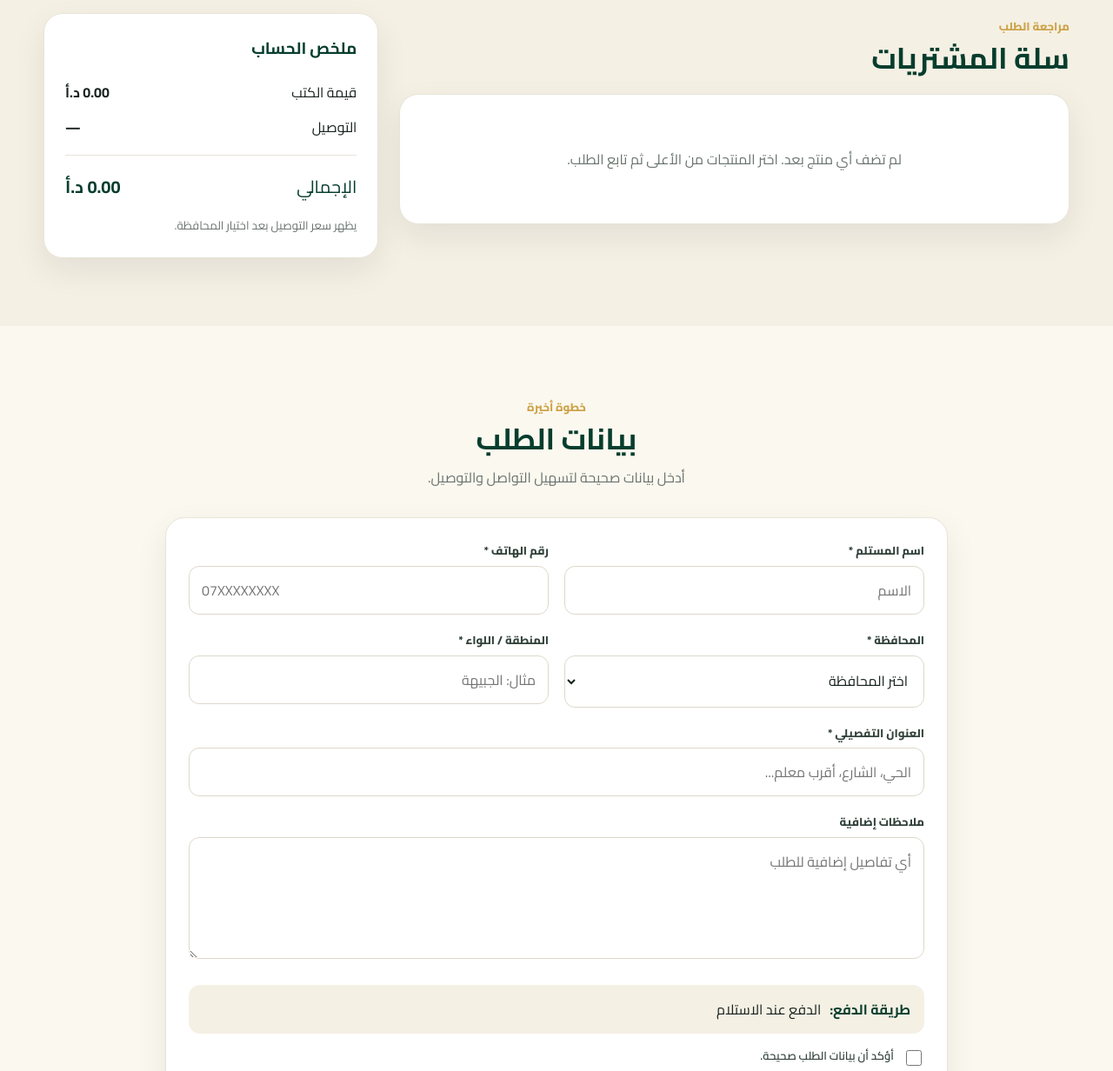
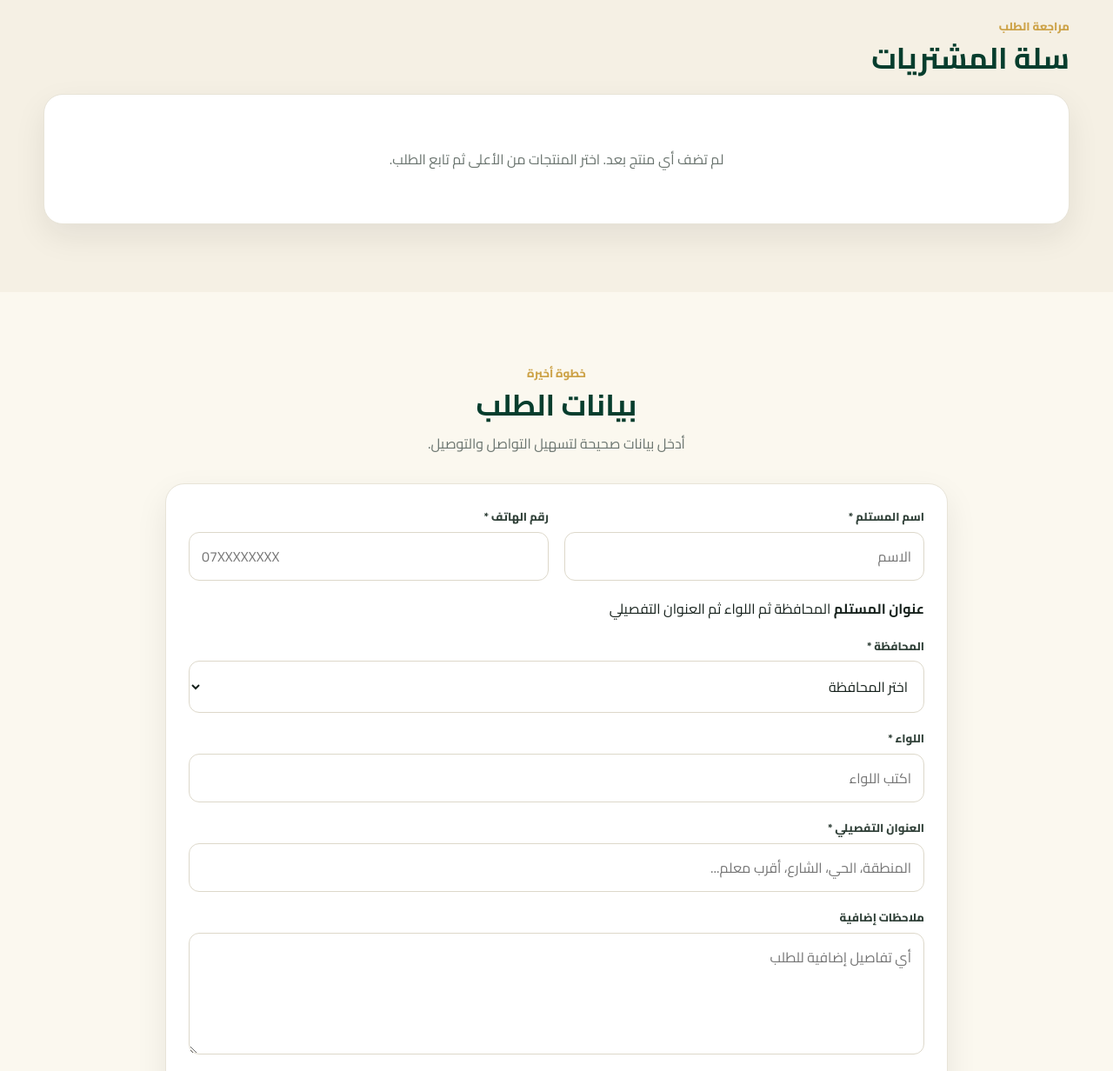
Before and after one commit to rabeerabee733-eng/mindmaps-store, a plain HTML site: page index.html in a window 1280 px wide. Shown: the part 2080-3312 px from the top of the page at 87% size. Drawn offline with Linux system fonts and the light colour scheme.

Commit message:
Reorder delivery address and move order summary to checkout end

```diff
--- a/index.html
+++ b/index.html
@@ -62,8 +62,7 @@
     </section>
 
     <section id="cart" class="section soft">
-      <div class="container two-col">
-        <div>
+      <div class="container cart-section-wrap">
         <div class="section-title compact">
           <span>مراجعة الطلب</span>
           <h2>سلة المشتريات</h2>
@@ -74,16 +73,6 @@
           </div>
           <div id="cartItems" class="cart-items"></div>
         </div>
-        </div>
-
-        <aside class="card summary-card">
-          <h3>ملخص الحساب</h3>
-          <div class="summary-row"><span>قيمة الكتب</span><strong id="subtotal">0.00 د.أ</strong></div>
-          <div class="summary-row"><span>التوصيل</span><strong id="shipping">—</strong></div>
-          <div class="divider"></div>
-          <div class="summary-row total"><span>الإجمالي</span><strong id="grandTotal">0.00 د.أ</strong></div>
-          <small>يظهر سعر التوصيل بعد اختيار المحافظة.</small>
-        </aside>
       </div>
     </section>
 
@@ -107,7 +96,12 @@
               <input id="phone" name="phone" type="tel" inputmode="tel" autocomplete="tel" maxlength="15" required placeholder="07XXXXXXXX">
             </label>
 
-            <label>
+            <div class="form-subtitle full">
+              <strong>عنوان المستلم</strong>
+              <span>المحافظة ثم اللواء ثم العنوان التفصيلي</span>
+            </div>
+
+            <label class="full">
               <span>المحافظة *</span>
               <select id="governorate" name="governorate" required>
                 <option value="">اختر المحافظة</option>
@@ -126,14 +120,14 @@
               </select>
             </label>
 
-            <label>
-              <span>المنطقة / اللواء *</span>
-              <input id="area" name="area" type="text" maxlength="70" required placeholder="مثال: الجبيهة">
+            <label class="full">
+              <span>اللواء *</span>
+              <input id="area" name="area" type="text" maxlength="70" required placeholder="اكتب اللواء">
             </label>
 
             <label class="full">
               <span>العنوان التفصيلي *</span>
-              <input id="address" name="address" type="text" maxlength="180" required placeholder="الحي، الشارع، أقرب معلم...">
+              <input id="address" name="address" type="text" maxlength="180" required placeholder="المنطقة، الحي، الشارع، أقرب معلم...">
             </label>
 
             <label class="full">
@@ -145,6 +139,15 @@
           <div class="payment-note">
             <strong>طريقة الدفع:</strong>
             <span>الدفع عند الاستلام</span>
+          </div>
+
+          <div class="order-summary" aria-live="polite">
+            <h3>ملخص الطلب</h3>
+            <div class="summary-row"><span>قيمة المنتجات</span><strong id="subtotal">0.00 د.أ</strong></div>
+            <div class="summary-row"><span>قيمة التوصيل</span><strong id="shipping">—</strong></div>
+            <div class="divider"></div>
+            <div class="summary-row total"><span>المجموع</span><strong id="grandTotal">0.00 د.أ</strong></div>
+            <small>يُحتسب التوصيل تلقائيًا بعد اختيار المحافظة.</small>
           </div>
 
           <label class="agree">
```
Lines whose indentation alone changed are shown as unchanged.
